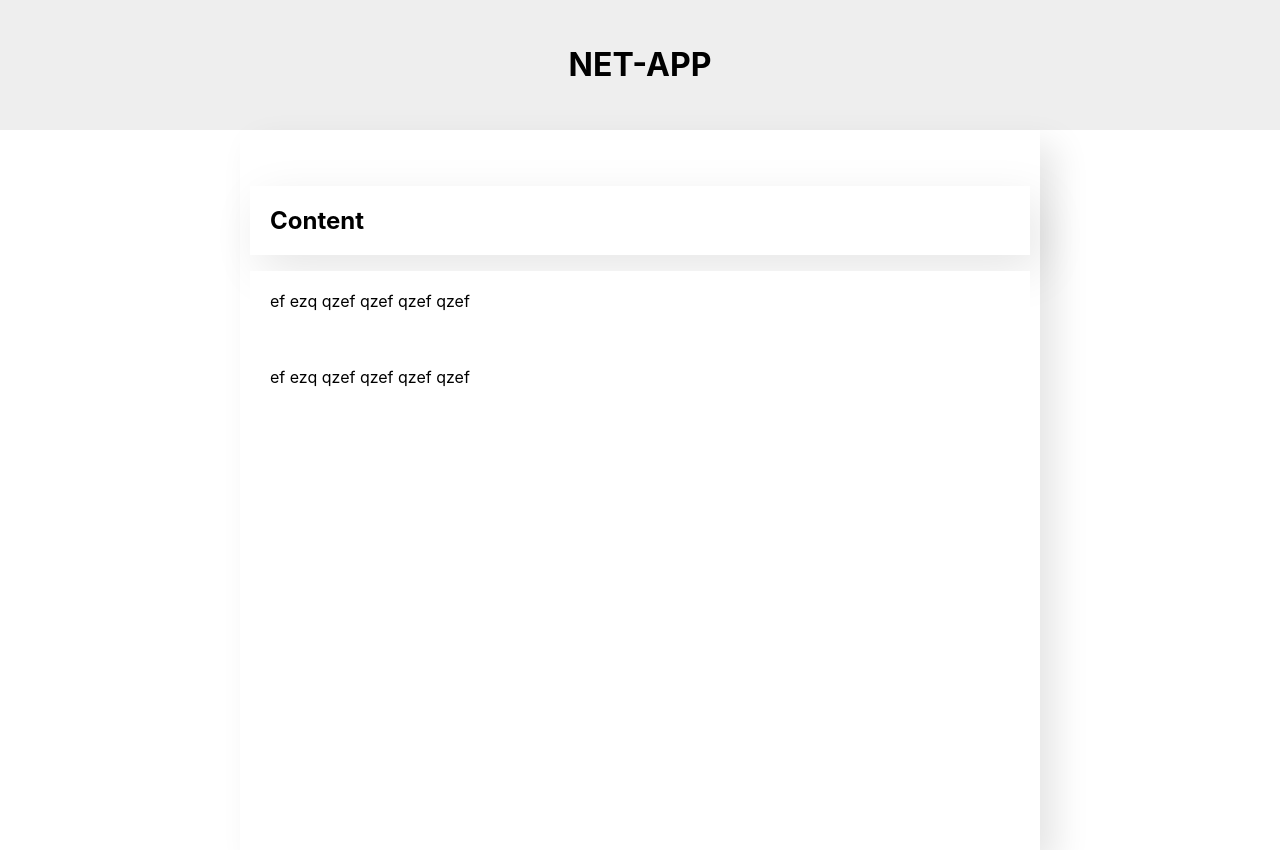
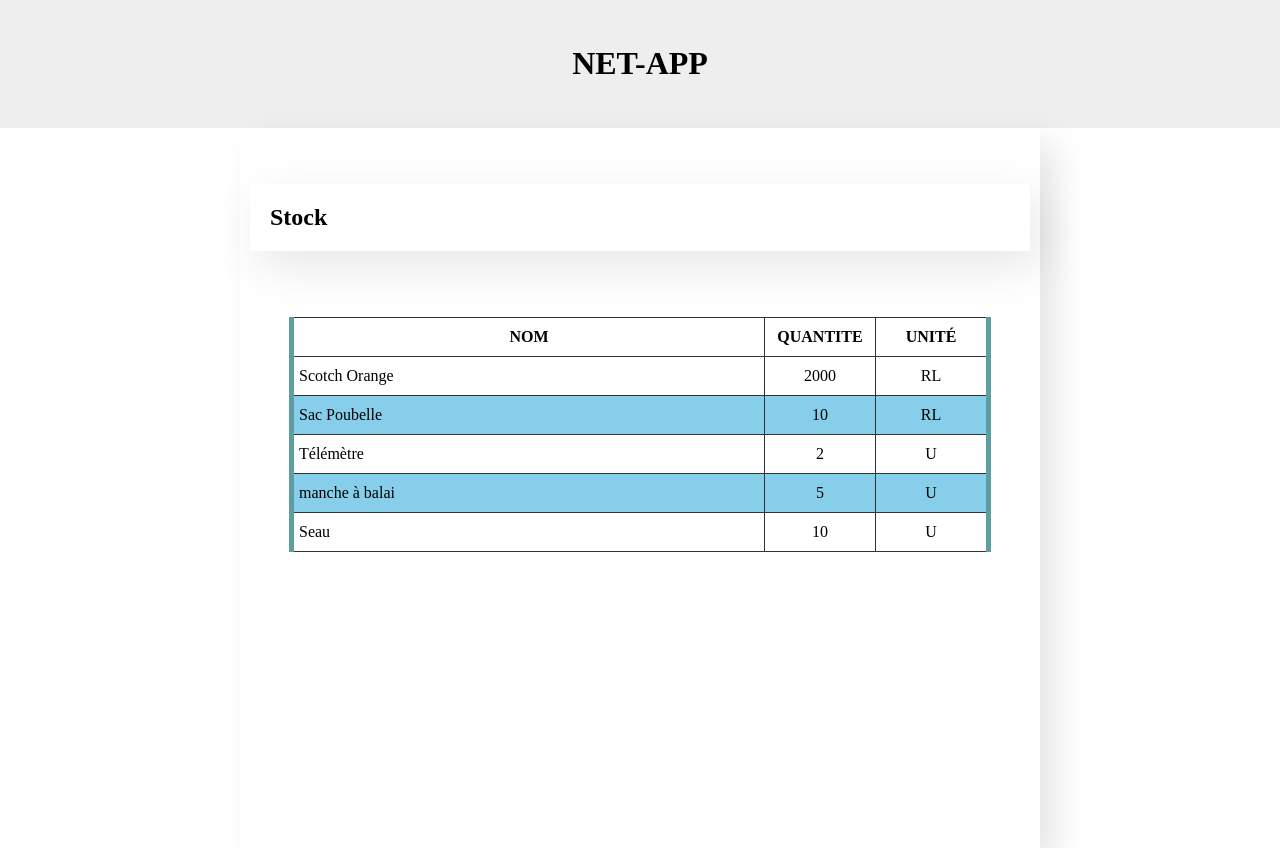
Before and after one commit to vanaroth/net-app, a React (Create React App) app: page / in a window 1280 px wide. Built offline with nearby package versions, Linux system fonts and the light colour scheme.

Commit message:
Ajouter le tableau de stock

```diff
--- a/src/App.js
+++ b/src/App.js
@@ -1,4 +1,5 @@
 import './App.css';
+import { TableauStock } from './TableauStock';
 
 function App() {
   return (
@@ -7,9 +8,7 @@ function App() {
         <h1>NET-APP</h1>
       </header>
       <div className="App-content">
-        <h1>Content</h1>
-        <p>ef ezq qzef qzef qzef qzef</p>
-        <p>ef ezq qzef qzef qzef qzef</p>
+        <TableauStock />
       </div>
     </div>
   );
--- /dev/null
+++ b/src/TableauStock.css
@@ -0,0 +1,26 @@
+table {
+  border-collapse: collapse;
+  margin: 50px auto;
+  width: 90%;
+  min-width: 500px;
+  border: 1px solid #333;
+  border-left: 5px solid cadetblue;
+  border-right: 5px solid cadetblue;
+}
+td,
+th {
+  padding: 10px 5px;
+  border: 1px solid #333;
+}
+tr :nth-child(2),
+tr :nth-child(3) {
+  width: 100px;
+  text-align: center;
+}
+tr:nth-child(even) {
+  background-color: skyblue;
+}
+
+.scroll {
+  overflow: auto;
+}
--- /dev/null
+++ b/src/TableauStock.js
@@ -0,0 +1,47 @@
+import './TableauStock.css';
+
+export const TableauStock = () => {
+  const headers = ['nom', 'quantite', 'unité'];
+  const lignes = [
+    { nom: 'Scotch Orange', quantite: 2000, unite: 'RL' },
+    { nom: 'Sac Poubelle', quantite: 10, unite: 'RL' },
+    { nom: 'Télémètre', quantite: 2, unite: 'U' },
+    { nom: 'manche à balai', quantite: 5, unite: 'U' },
+    { nom: 'Seau', quantite: 10, unite: 'U' },
+  ];
+  return (
+    <div className="TableauStock">
+      <h1>Stock</h1>
+      <Tableau {...{ headers, lignes }} />
+    </div>
+  );
+};
+
+const Tableau = ({ headers, lignes }) => {
+  return (
+    <Scroll>
+      <table>
+        <thead>
+          <tr>
+            {headers.map((header, i) => (
+              <th key={i.toString()}>{header.toUpperCase()}</th>
+            ))}
+          </tr>
+        </thead>
+        <tbody>
+          {lignes.map((ligne, i) => (
+            <tr key={i.toString()}>
+              {Object.entries(ligne).map(([k, data]) => (
+                <td key={k.toString()}>{data}</td>
+              ))}
+            </tr>
+          ))}
+        </tbody>
+      </table>
+    </Scroll>
+  );
+};
+
+const Scroll = ({ children }) => {
+  return <div className="scroll">{children}</div>;
+};
--- a/src/index.css
+++ b/src/index.css
@@ -1,10 +1,6 @@
 body {
   margin: 0;
-  font-family: -apple-system, BlinkMacSystemFont, 'Segoe UI', 'Roboto', 'Oxygen',
-    'Ubuntu', 'Cantarell', 'Fira Sans', 'Droid Sans', 'Helvetica Neue',
-    sans-serif;
-  -webkit-font-smoothing: antialiased;
-  -moz-osx-font-smoothing: grayscale;
+  max-height: 100vh;
 }
 
 code {
```
